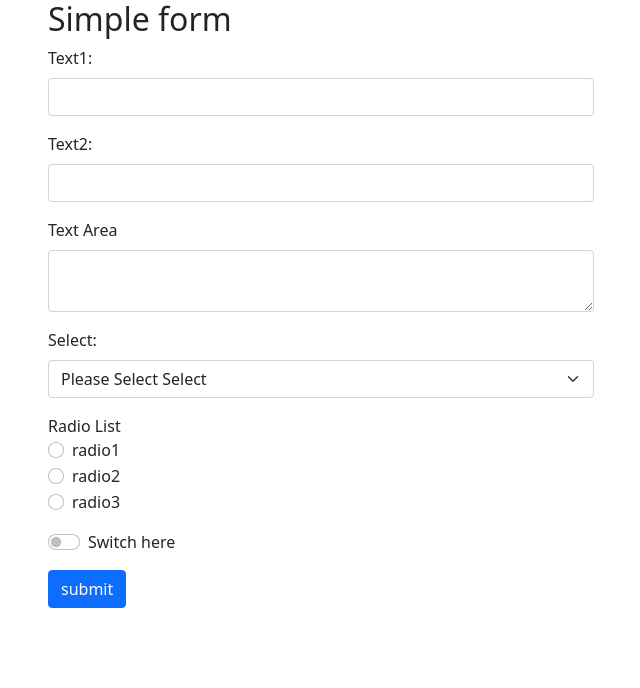
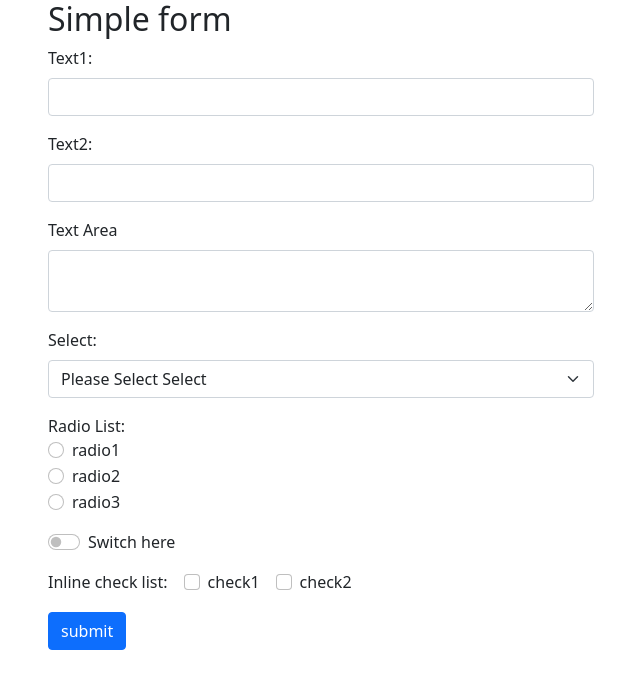
Before and after one commit to satooshi/react-form-sample, a React (Create React App) app: page / in a window 1280 px wide. Shown: the top 688 px of the page, without its empty margins (319-959 px from the left). Built offline with nearby package versions, Linux system fonts and the light colour scheme.

Commit message:
Add InlineCheckList

```diff
--- a/src/simple_form/Form.tsx
+++ b/src/simple_form/Form.tsx
@@ -1,4 +1,5 @@
 import React, { useState } from 'react';
+import InlineCheckList, { ValueState } from './InlineCheckList';
 import RadioList from './RadioList';
 import Select from './Select';
 import Switch from './Switch';
@@ -12,6 +13,7 @@ type State = {
   radioList: string;
   select: string;
   switch: boolean;
+  inlineCheck: ValueState;
 };
 
 type Errors = {
@@ -21,6 +23,7 @@ type Errors = {
   radioList?: string;
   select?: string;
   switch?: string;
+  inlineCheck?: string;
 };
 
 const initState: State = {
@@ -30,6 +33,7 @@ const initState: State = {
   radioList: '',
   select: '',
   switch: false,
+  inlineCheck: {} as ValueState,
 };
 
 function validate(values: State): Errors {
@@ -52,6 +56,9 @@ function validate(values: State): Errors {
   }
   if (values.switch === false) {
     errors.switch = 'Required';
+  }
+  if (!Object.values(values.inlineCheck).find((v) => v === true)) {
+    errors.inlineCheck = 'Required';
   }
 
   return errors;
@@ -83,6 +90,10 @@ const Form: React.FC = () => {
 
   function handleSwitchChange(value: boolean) {
     setState({ ...state, switch: value });
+  }
+
+  function handleInlineCheckChange(value: ValueState) {
+    setState({ ...state, inlineCheck: { ...state.inlineCheck, ...value } });
   }
 
   function handleSubmit(e: React.FormEvent) {
@@ -144,7 +155,7 @@ const Form: React.FC = () => {
       <div className="mb-3">
         <RadioList
           id="radio-list"
-          labelText="Radio List"
+          labelText="Radio List:"
           value={state.radioList}
           onChange={handleRadioListChange}
           error={errors.radioList}
@@ -163,6 +174,20 @@ const Form: React.FC = () => {
         />
       </div>
 
+      <div className="mb-3">
+        <InlineCheckList
+          id="switch"
+          labelText="Inline check list:"
+          values={state.inlineCheck}
+          onChange={handleInlineCheckChange}
+          error={errors.inlineCheck}
+          options={[
+            { label: 'check1', value: '1' },
+            { label: 'check2', value: '2' },
+          ]}
+        />
+      </div>
+
       <button type="submit" className="btn btn-primary">
         submit
       </button>
--- /dev/null
+++ b/src/simple_form/InlineCheckList.tsx
@@ -0,0 +1,63 @@
+import React, { ChangeEvent } from 'react';
+import ErrorMessage from './ErrorMessage';
+
+type Value = string | number;
+type Option = { label: string; value: Value };
+export type ValueState = { [key: string]: boolean; [key: number]: boolean };
+
+type Props = {
+  error?: string;
+  id: string;
+  labelText: string;
+  onChange: (value: ValueState) => void;
+  values: ValueState;
+  options: Option[];
+};
+
+const InlineCheckList: React.FC<Props> = ({
+  error,
+  id,
+  labelText,
+  onChange,
+  options,
+  values,
+}) => {
+  function handleChange(event: ChangeEvent<HTMLInputElement>) {
+    onChange({
+      [event.target.value]: event.target.checked,
+    });
+  }
+
+  return (
+    <>
+      <span className="form-check-inline">{labelText}</span>
+      {options.map((option, index) => (
+        <div
+          className={
+            error
+              ? 'form-check form-check-inline is-invalid'
+              : 'form-check form-check-inline'
+          }
+          key={`${id}-${option.value}`}
+        >
+          <input
+            className={
+              error ? 'form-check-input is-invalid' : 'form-check-input'
+            }
+            type="checkbox"
+            id={`${id}-${index}`}
+            checked={values[option.value]}
+            value={option.value}
+            onChange={handleChange}
+          />
+          <label className="form-check-label" htmlFor={`${id}-${index}`}>
+            {option.label}
+          </label>
+        </div>
+      ))}
+      <ErrorMessage error={error} />
+    </>
+  );
+};
+
+export default InlineCheckList;
```
